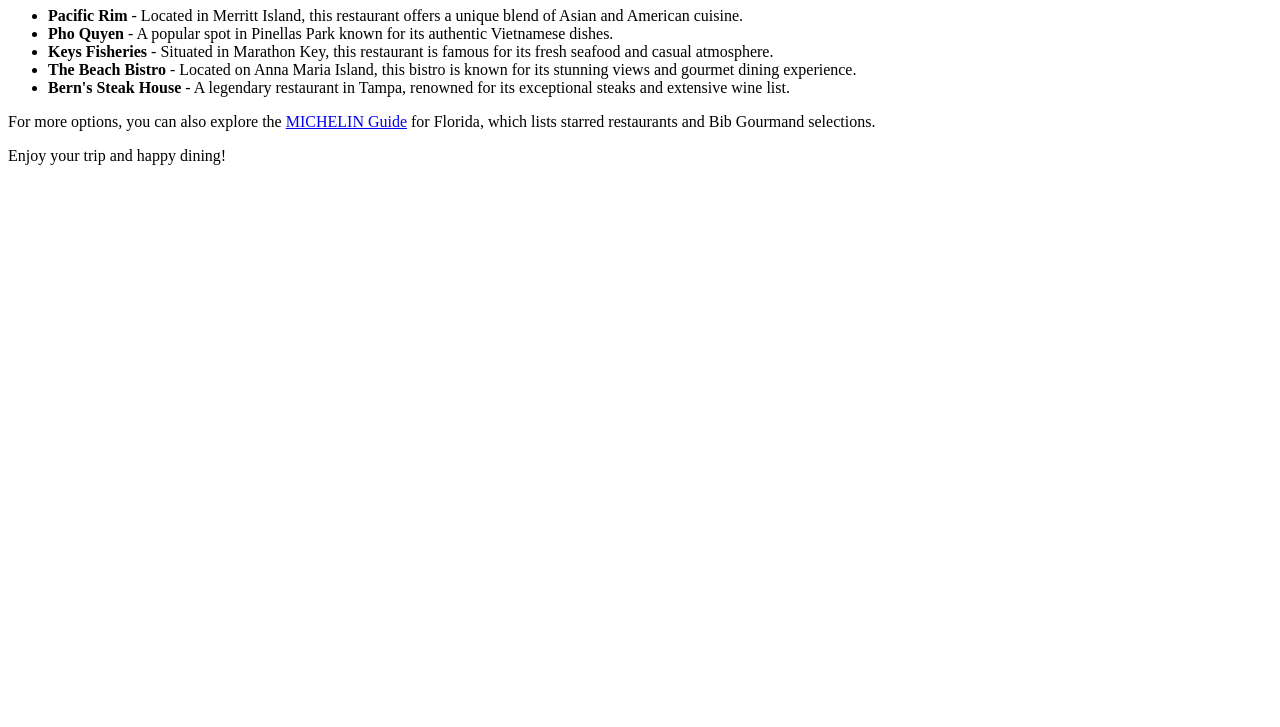
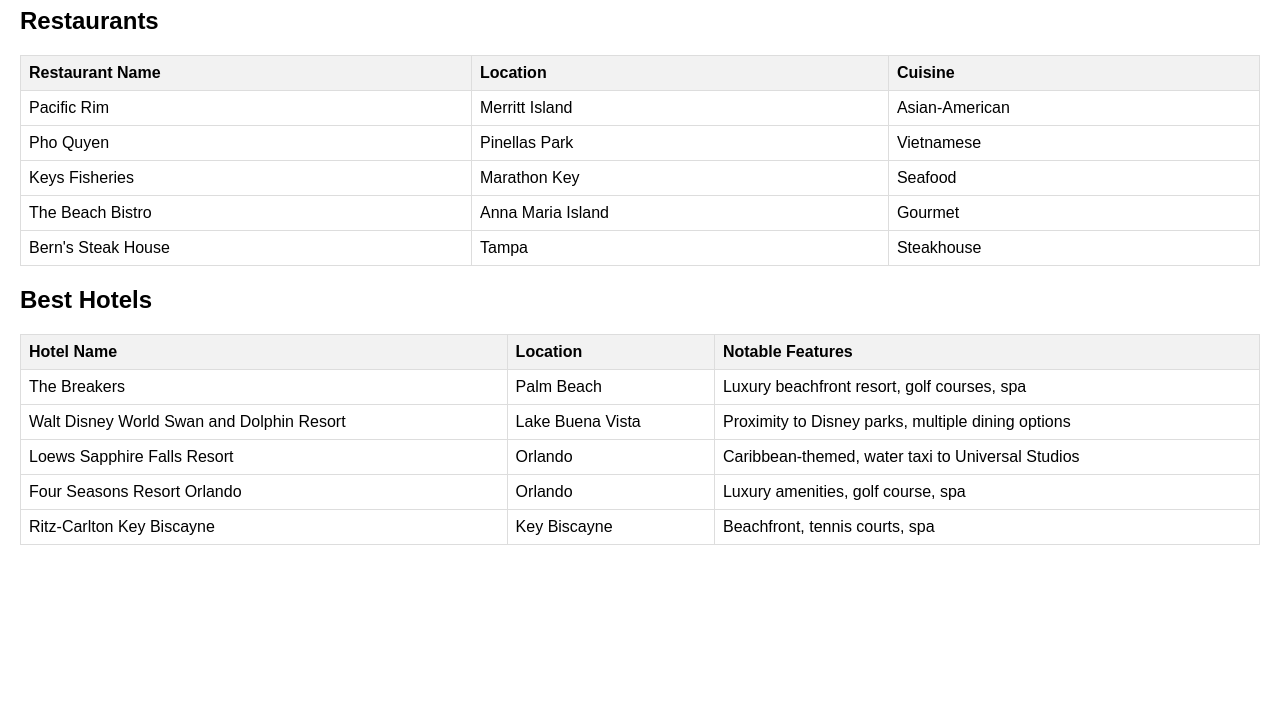
Before and after one commit to shrk18/florida_restaurants, a plain HTML site: page index.html in a window 1280 px wide. Shown: the part 73-800 px from the top of the page. Drawn offline with Linux system fonts and the light colour scheme.

Commit message:
Added restaurant and hotel information to the HTML page

```diff
--- a/index.html
+++ b/index.html
@@ -3,18 +3,82 @@
 <head>
     <meta charset="UTF-8">
     <meta name="viewport" content="width=device-width, initial-scale=1.0">
-    <title>Restaurants in Florida</title>
+    <title>Restaurants and Hotels in Florida</title>
+    <style>
+        body { font-family: Arial, sans-serif; margin: 20px; }
+        table { width: 100%; border-collapse: collapse; margin-top: 20px; }
+        th, td { border: 1px solid #ddd; padding: 8px; text-align: left; }
+        th { background-color: #f2f2f2; }
+        tr:hover { background-color: #f5f5f5; }
+    </style>
 </head>
 <body>
-    <h1>Recommended Restaurants in Florida</h1>
-    <ul>
-        <li><strong>Pacific Rim</strong> - Located in Merritt Island, this restaurant offers a unique blend of Asian and American cuisine.</li>
-        <li><strong>Pho Quyen</strong> - A popular spot in Pinellas Park known for its authentic Vietnamese dishes.</li>
-        <li><strong>Keys Fisheries</strong> - Situated in Marathon Key, this restaurant is famous for its fresh seafood and casual atmosphere.</li>
-        <li><strong>The Beach Bistro</strong> - Located on Anna Maria Island, this bistro is known for its stunning views and gourmet dining experience.</li>
-        <li><strong>Bern's Steak House</strong> - A legendary restaurant in Tampa, renowned for its exceptional steaks and extensive wine list.</li>
-    </ul>
-    <p>For more options, you can also explore the <a href="http://guide.michelin.com/us/en/florida/restaurants">MICHELIN Guide</a> for Florida, which lists starred restaurants and Bib Gourmand selections.</p>
-    <p>Enjoy your trip and happy dining!</p>
+    <h1>Recommended Restaurants and Hotels in Florida</h1>
+    <h2>Restaurants</h2>
+    <table>
+        <tr>
+            <th>Restaurant Name</th>
+            <th>Location</th>
+            <th>Cuisine</th>
+        </tr>
+        <tr>
+            <td>Pacific Rim</td>
+            <td>Merritt Island</td>
+            <td>Asian-American</td>
+        </tr>
+        <tr>
+            <td>Pho Quyen</td>
+            <td>Pinellas Park</td>
+            <td>Vietnamese</td>
+        </tr>
+        <tr>
+            <td>Keys Fisheries</td>
+            <td>Marathon Key</td>
+            <td>Seafood</td>
+        </tr>
+        <tr>
+            <td>The Beach Bistro</td>
+            <td>Anna Maria Island</td>
+            <td>Gourmet</td>
+        </tr>
+        <tr>
+            <td>Bern's Steak House</td>
+            <td>Tampa</td>
+            <td>Steakhouse</td>
+        </tr>
+    </table>
+    <h2>Best Hotels</h2>
+    <table>
+        <tr>
+            <th>Hotel Name</th>
+            <th>Location</th>
+            <th>Notable Features</th>
+        </tr>
+        <tr>
+            <td>The Breakers</td>
+            <td>Palm Beach</td>
+            <td>Luxury beachfront resort, golf courses, spa</td>
+        </tr>
+        <tr>
+            <td>Walt Disney World Swan and Dolphin Resort</td>
+            <td>Lake Buena Vista</td>
+            <td>Proximity to Disney parks, multiple dining options</td>
+        </tr>
+        <tr>
+            <td>Loews Sapphire Falls Resort</td>
+            <td>Orlando</td>
+            <td>Caribbean-themed, water taxi to Universal Studios</td>
+        </tr>
+        <tr>
+            <td>Four Seasons Resort Orlando</td>
+            <td>Orlando</td>
+            <td>Luxury amenities, golf course, spa</td>
+        </tr>
+        <tr>
+            <td>Ritz-Carlton Key Biscayne</td>
+            <td>Key Biscayne</td>
+            <td>Beachfront, tennis courts, spa</td>
+        </tr>
+    </table>
 </body>
 </html>
```
